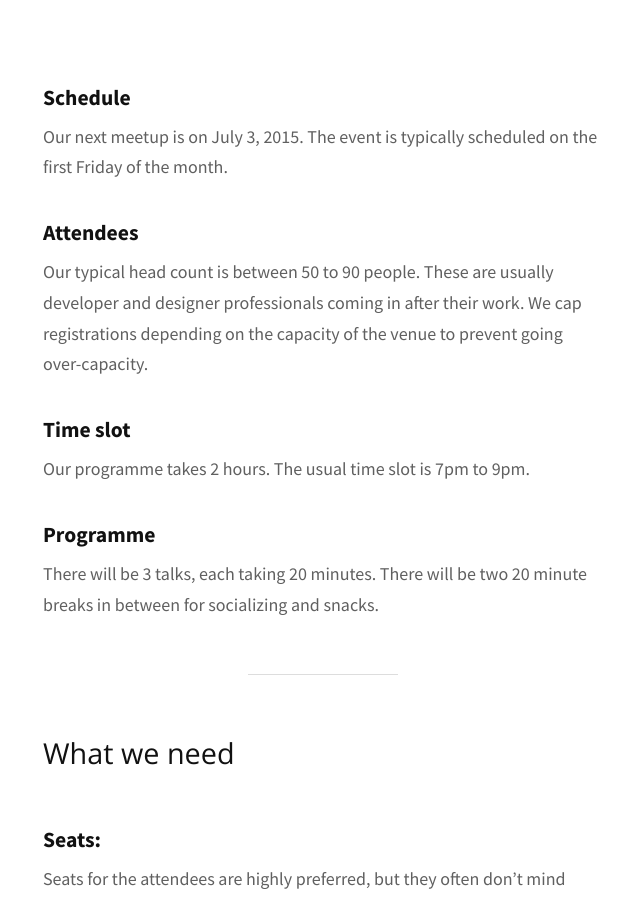
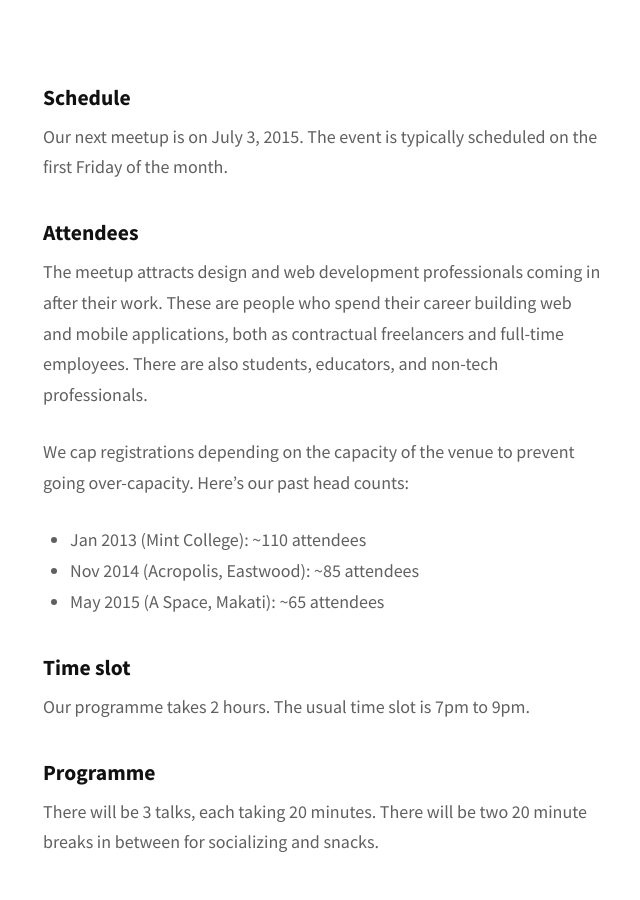
Before and after one commit to manilajs/manilajs.com, a Jekyll site: the page built from _posts/2015-05-09-host-our-meetup.md, in a window 1280 px wide and 900 px high, scrolled down 944 px. Shown: the whole window, without its empty margins (317-957 px from the left). Built offline with Jekyll 4.4.1, drawn with Linux system fonts in a browser that asks for light colours; nearby versions of some CDN libraries; some web fonts are replaced.

Commit message:
Add attendee info

```diff
--- a/_posts/2015-05-09-host-our-meetup.md
+++ b/_posts/2015-05-09-host-our-meetup.md
@@ -18,9 +18,17 @@ on the first Friday of the month.
 
 ### Attendees
 
-Our typical head count is between 50 to 90 people. These are usually developer
-and designer professionals coming in after their work. We cap registrations
-depending on the capacity of the venue to prevent going over-capacity.
+The meetup attracts design and web development professionals coming in after
+their work. These are people who spend their career building web and mobile
+applications, both as contractual freelancers and full-time employees.
+There are also students, educators, and non-tech professionals.
+
+We cap registrations depending on the capacity of the venue to prevent going
+over-capacity. Here's our past head counts:
+
+* Jan 2013 (Mint College): ~110 attendees
+* Nov 2014 (Acropolis, Eastwood): ~85 attendees
+* May 2015 (A Space, Makati): ~65 attendees
 
 ### Time slot
 Our programme takes 2 hours. The usual time slot is 7pm to 9pm.
```
